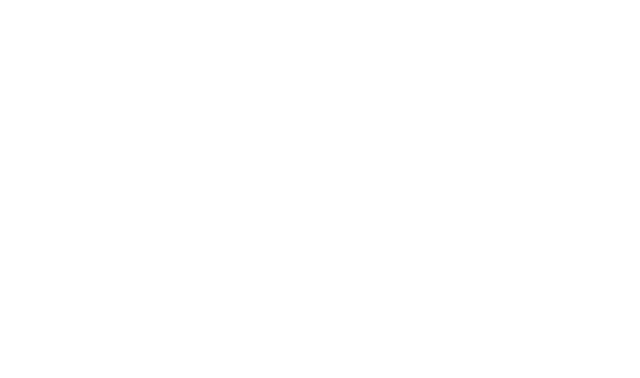
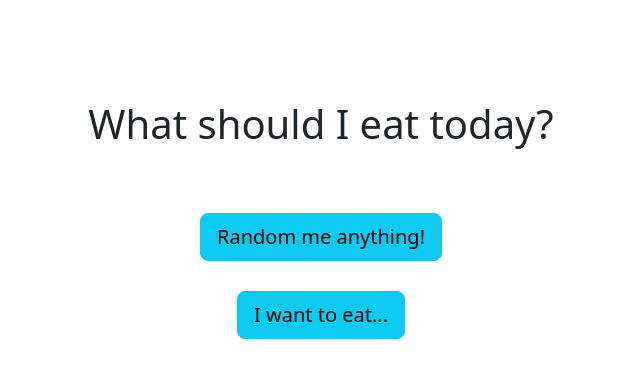
Before and after one commit to chonnikan-aue/what-should-I-eat-today, a React (Create React App) app: page / in a window 1280 px wide. Shown: the top 378 px of the page, without its empty margins (319-959 px from the left). Built offline with nearby package versions, Linux system fonts and the light colour scheme.

Commit message:
made components Header, Main, Random, Food, FoodList

```diff
--- a/package.json
+++ b/package.json
@@ -7,7 +7,9 @@
     "@testing-library/react": "^13.4.0",
     "@testing-library/user-event": "^13.5.0",
     "axios": "^1.2.0",
+    "bootstrap": "^5.2.3",
     "react": "^18.2.0",
+    "react-bootstrap": "^2.6.0",
     "react-dom": "^18.2.0",
     "react-router-dom": "^6.4.3",
     "react-scripts": "5.0.1",
--- a/src/App.css
+++ b/src/App.css
@@ -1,5 +1,17 @@
 .App {
   text-align: center;
+}
+
+.container {
+  margin: 50px;
+}
+
+.btn-info {
+  margin: 15px;
+}
+
+h1 {
+  margin: 50px 0 50px 0 !important;
 }
 
 @media (prefers-reduced-motion: no-preference) {
--- a/src/App.js
+++ b/src/App.js
@@ -1,7 +1,18 @@
 import "./App.css";
+import "bootstrap/dist/css/bootstrap.min.css";
+import { Link, Routes, Route } from "react-router-dom";
+import Main from "./components/Main";
+import Random from "./components/Random";
 
 const App = () => {
-  return <div className="App"></div>;
+  return (
+    <div className="App">
+      <Routes>
+        <Route path="/" element={<Main></Main>}></Route>
+        <Route path="/random" element={<Random></Random>}></Route>
+      </Routes>
+    </div>
+  );
 };
 
 export default App;
--- /dev/null
+++ b/src/components/Food.js
@@ -0,0 +1,7 @@
+import React from "react";
+
+const Food = ()=> {
+    return <img src="kk.png"></img>
+}
+
+export default Food
--- /dev/null
+++ b/src/components/FoodList.js
@@ -0,0 +1,19 @@
+import React from "react";
+import Food from "./Food";
+import Col from "react-bootstrap/Col";
+import Row from "react-bootstrap/Row";
+
+const FoodList = (props) => {
+  return (
+    <Row>
+      <Col>
+        <Food></Food>
+      </Col>
+      <Col>
+        <Food></Food>
+      </Col>
+    </Row>
+  );
+};
+
+export default FoodList;
--- /dev/null
+++ b/src/components/Header.js
@@ -0,0 +1,7 @@
+import React from "react";
+
+const Header = () => {
+  return <h1>What should I eat today?</h1>;
+};
+
+export default Header;
--- /dev/null
+++ b/src/components/Main.js
@@ -0,0 +1,30 @@
+import React from "react";
+import Container from "react-bootstrap/Container";
+import Row from "react-bootstrap/Row";
+import Header from "./Header";
+import Button from "react-bootstrap/Button";
+import { Link } from "react-router-dom";
+
+const Main = () => {
+  return (
+    <Container>
+      <Row>
+        <Header></Header>
+      </Row>
+      <Row>
+        <Link to="/random">
+          <Button type="button" variant="info" size="lg">
+            Random me anything!
+          </Button>
+        </Link>
+        <Link to="/category">
+          <Button type="button" variant="info" size="lg">
+            I want to eat...
+          </Button>
+        </Link>
+      </Row>
+    </Container>
+  );
+};
+
+export default Main;
--- /dev/null
+++ b/src/components/Random.js
@@ -0,0 +1,56 @@
+import React, { useEffect } from "react";
+import Header from "./Header";
+import Container from "react-bootstrap/Container";
+import Row from "react-bootstrap/Row";
+import { useState } from "react";
+import axios from "axios";
+import FoodList from "./FoodList";
+
+const Random = () => {
+  let [chosenFood, setChosenFood] = useState([]);
+  let foodNum = -1;
+
+  const randomFood = () => {
+    axios
+      .get("https://www.themealdb.com/api/json/v1/1/random.php")
+      .then((res) => {
+        const data = res.data.meals[0];
+        console.log(data);
+        setChosenFood([
+          ...chosenFood,
+          {
+            foodNum: foodNum + 1,
+            foodId: data.idMeal,
+            foodPic: data.strMealThumb,
+          },
+        ]);
+      })
+      .catch((err) => {
+        console.log(err);
+      });
+  };
+
+  useEffect(() => {
+    if (chosenFood.length === 0) {
+      console.log("dd");
+      randomFood();
+    }
+    console.log("ss");
+    randomFood();
+    foodNum = -1;
+  }, []);
+
+  return (
+    <Container>
+      <Row>
+        <Header></Header>
+      </Row>
+      <FoodList
+        chosenFood={chosenFood}
+        setChosenFood={setChosenFood}
+      ></FoodList>
+    </Container>
+  );
+};
+
+export default Random;
```
Also changed, not shown: 1 other file (tests, documents, lock files or other folders).
